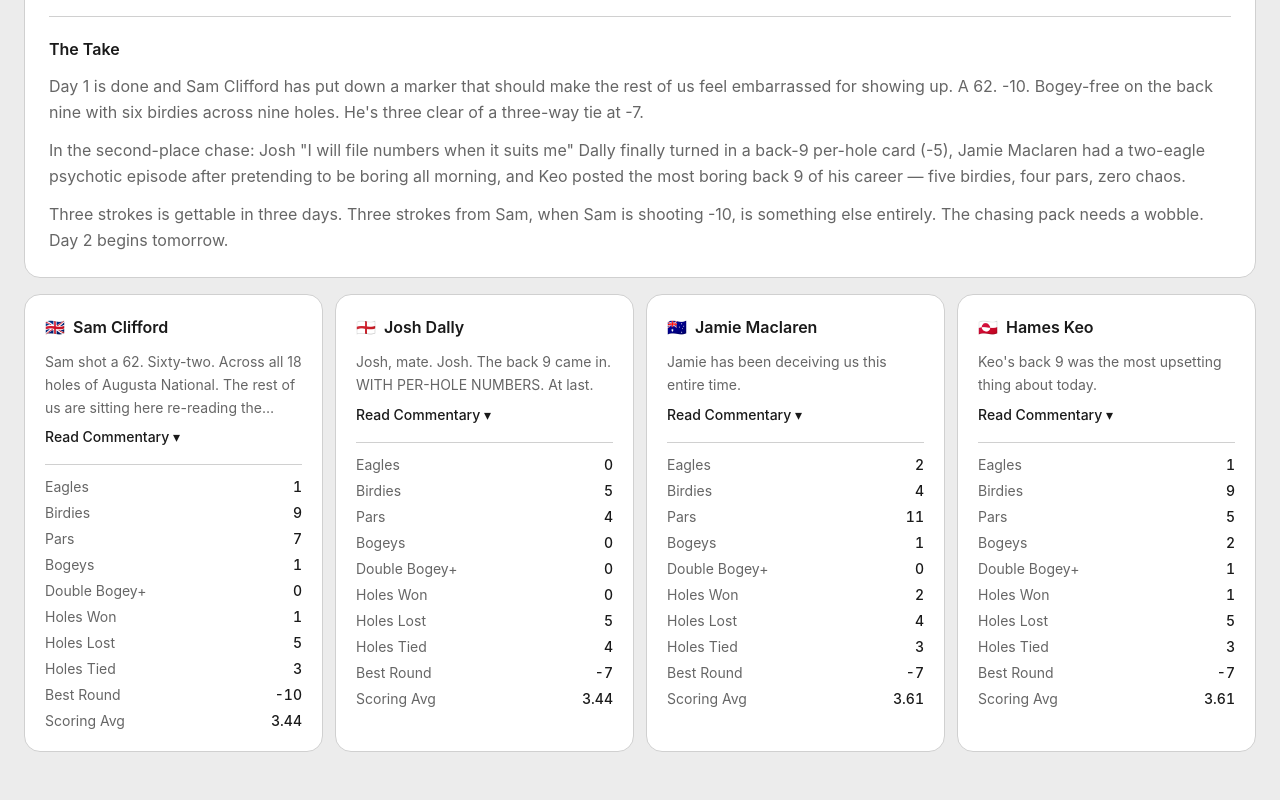
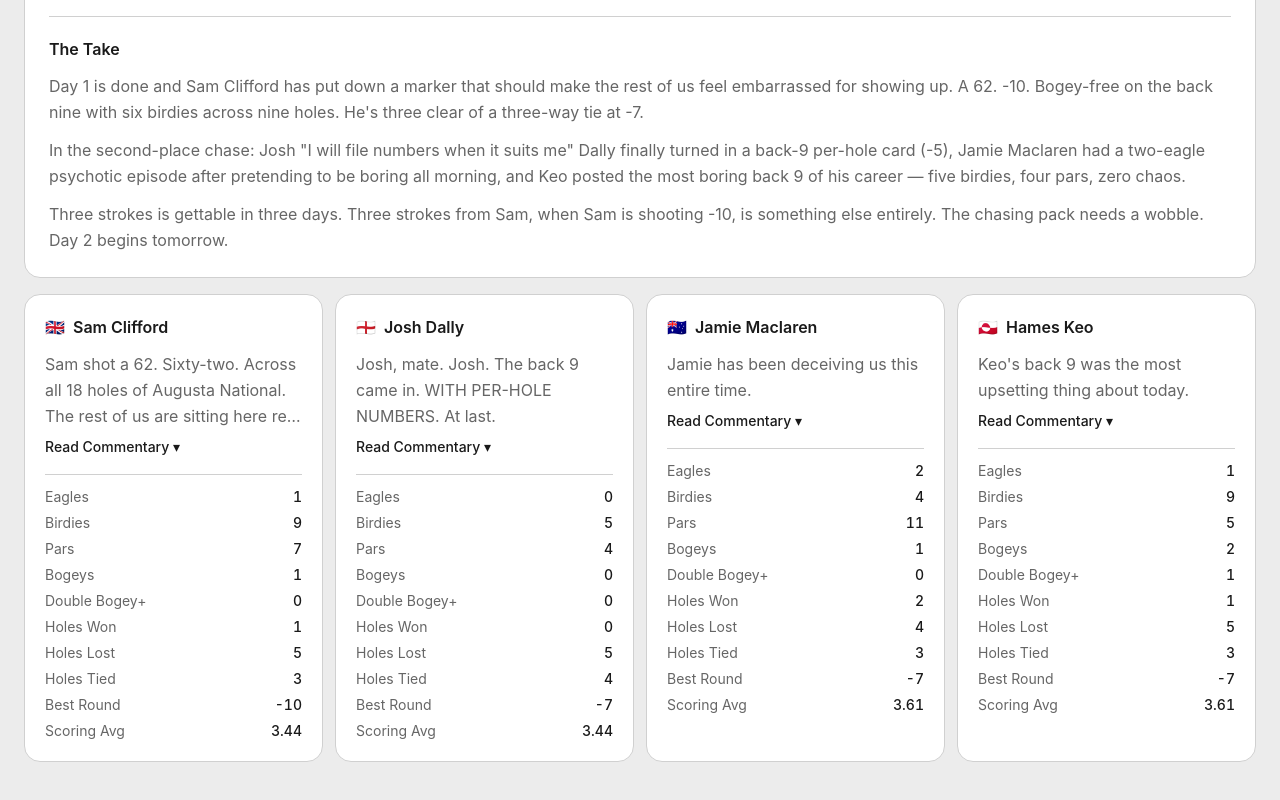
Before and after one commit to jameskeo126/webbers-golf-dashboard, a Next.js app: page / in a window 1280 px wide. Shown: the part 948-1748 px from the top of the page. Built offline with nearby package versions, Linux system fonts and the light colour scheme.

Commit message:
Player card body text inherits page body size (text-base) instead of text-sm

```diff
--- a/components/PlayerCards.tsx
+++ b/components/PlayerCards.tsx
@@ -42,14 +42,14 @@ function PlayerCard({
       {paragraphs.length > 0 ? (
         <div className="mb-4">
           {open ? (
-            <div className="leading-relaxed space-y-3 text-sm" style={{ color: "var(--text-muted)" }}>
+            <div className="leading-relaxed space-y-3" style={{ color: "var(--text-muted)" }}>
               {paragraphs.map((para, i) => (
                 <p key={i}>{para}</p>
               ))}
             </div>
           ) : (
             <p
-              className="leading-relaxed text-sm line-clamp-3"
+              className="leading-relaxed line-clamp-3"
               style={{ color: "var(--text-muted)" }}
             >
               {paragraphs[0]}
```
